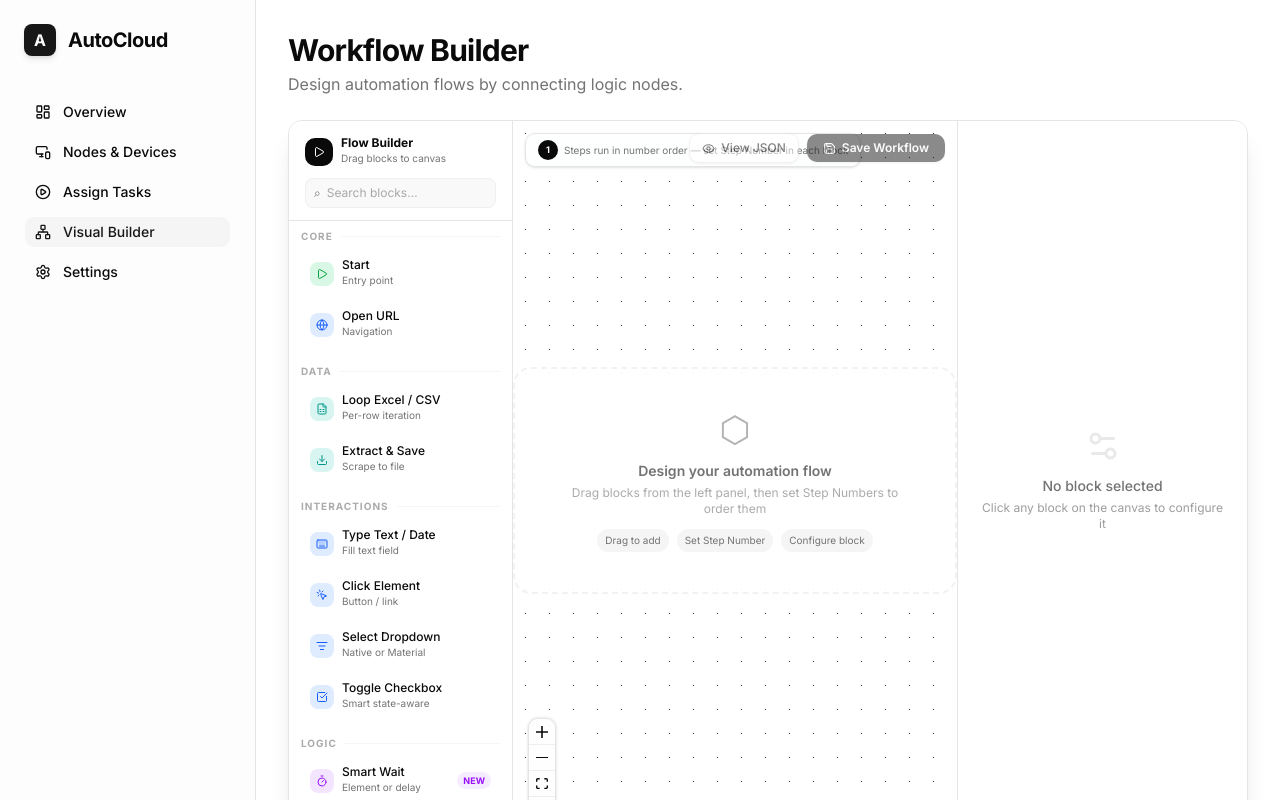
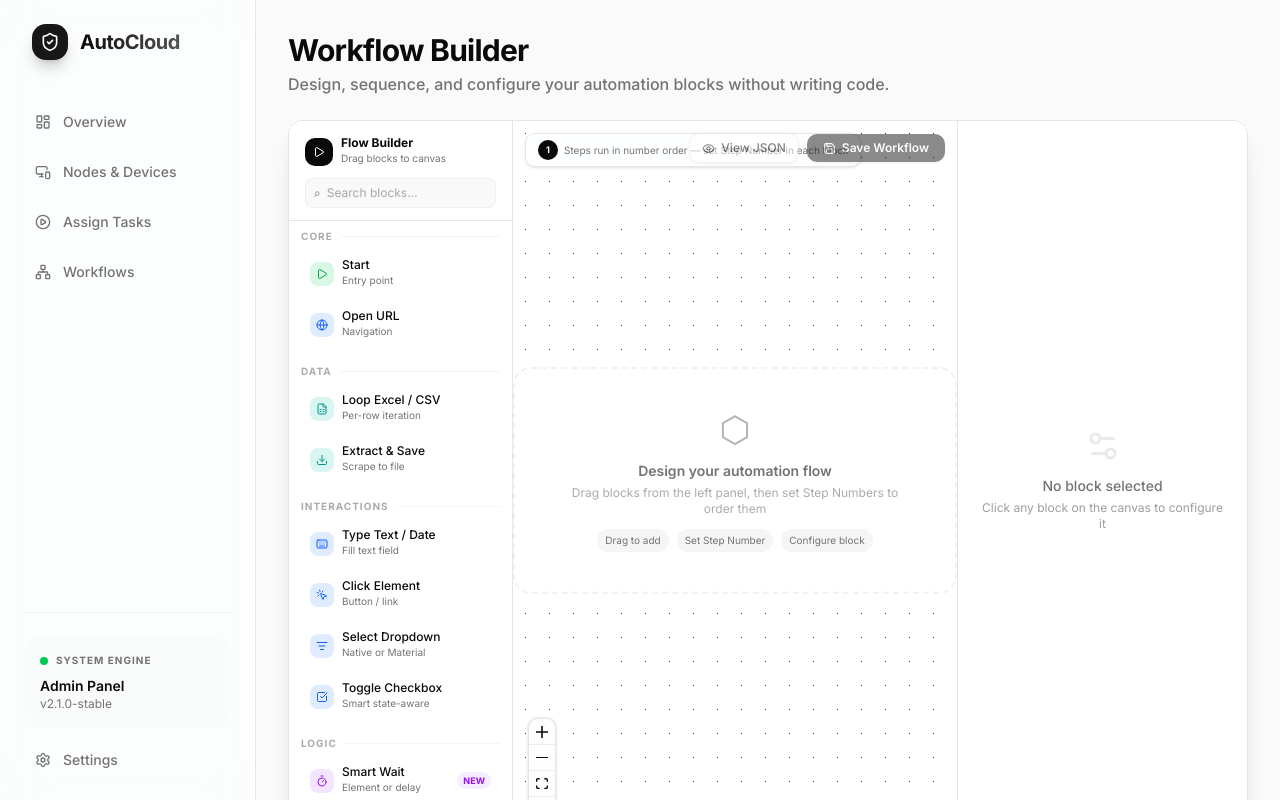
Before and after one commit to mohittarkardev-ops/AutoCloud, a Next.js app: page /workflows/builder in a window 1280 px wide. Built offline with nearby package versions, Linux system fonts and the light colour scheme.

Commit message:
bug fixes again

```diff
--- a/app/workflows/builder/page.tsx
+++ b/app/workflows/builder/page.tsx
@@ -1,64 +1,47 @@
-// web-dashboard/app/workflows/page.tsx
-import { Button } from "@/components/ui/button"
-import { LayoutDashboard, MonitorSmartphone, PlayCircle, Settings, Network } from "lucide-react"
-import Link from "next/link"
+// web-dashboard/app/workflows/builder/page.tsx
+import { Suspense } from "react"
 import { WorkflowEditor } from "@/components/WorkflowEditor"
-import { Suspense } from "react" // 🔴 NAYA IMPORT
+import { Sidebar } from "@/components/Sidebar"
 
-export default function WorkflowsPage() {
+export default function WorkflowBuilderPage() {
   return (
-    <div className="flex min-h-screen w-full bg-background text-foreground">
+    <div className="flex min-h-screen bg-[#fafafa] dark:bg-background overflow-hidden">
 
-      {/* Sidebar */}
-      <aside className="w-64 border-r bg-muted/20 p-6 flex flex-col hidden md:flex">
-        <div className="flex items-center gap-3 mb-10">
-          <div className="h-8 w-8 rounded-md bg-primary text-primary-foreground flex items-center justify-center font-bold shadow-md">A</div>
-          <h1 className="text-xl font-bold tracking-tight">AutoCloud</h1>
-        </div>
-
-        <nav className="flex flex-col gap-2 flex-1">
-          <Link href="/">
-            <Button variant="ghost" className="w-full justify-start gap-3">
-              <LayoutDashboard size={18} /> Overview
-            </Button>
-          </Link>
-          <Link href="/nodes">
-            <Button variant="ghost" className="w-full justify-start gap-3">
-              <MonitorSmartphone size={18} /> Nodes & Devices
-            </Button>
-          </Link>
-          <Link href="/builder">
-            <Button variant="ghost" className="w-full justify-start gap-3">
-              <PlayCircle size={18} /> Assign Tasks
-            </Button>
-          </Link>
-          <Link href="/workflows">
-            <Button variant="secondary" className="w-full justify-start gap-3">
-              <Network size={18} /> Visual Builder
-            </Button>
-          </Link>
-          <Button variant="ghost" className="justify-start gap-3">
-            <Settings size={18} /> Settings
-          </Button>
-        </nav>
-      </aside>
+      {/* 🔴 Shared Global Sidebar */}
+      <Sidebar />
 
       {/* Main Canvas Area */}
-      <main className="flex-1 flex flex-col p-8 pb-0 h-screen overflow-hidden">
+      <main className="flex-1 flex flex-col p-6 lg:p-8 h-screen overflow-hidden w-full">
+
+        {/* Header */}
         <header className="flex justify-between items-center mb-6 shrink-0">
           <div>
-            <h2 className="text-3xl font-bold tracking-tight">Workflow Builder</h2>
-            <p className="text-muted-foreground mt-1">Design automation flows by connecting logic nodes.</p>
+            <h2 className="text-3xl font-extrabold tracking-tight text-foreground">
+              Workflow Builder
+            </h2>
+            <p className="text-muted-foreground font-medium mt-1">
+              Design, sequence, and configure your automation blocks without writing code.
+            </p>
           </div>
         </header>
 
-        {/* React Flow Canvas Container */}
-        <div className="flex-1 pb-8">
-           {/* 🔴 THE FIX: Wrapped in Suspense so Next.js can resolve URL params dynamically */}
-           <Suspense fallback={<div className="flex items-center justify-center h-full"><p className="text-muted-foreground">Loading Builder...</p></div>}>
+        {/* React Flow / Builder Canvas Container */}
+        <div className="flex-1 pb-4 relative">
+           {/* 🔴 THE FIX: Wrapped in Suspense so Next.js can resolve URL params dynamically.
+             Beautiful fallback loader added while the heavy canvas initializes.
+           */}
+           <Suspense fallback={
+             <div className="flex flex-col items-center justify-center h-full w-full border border-border rounded-xl bg-card/30 shadow-sm">
+               <div className="w-10 h-10 border-4 border-primary/20 border-t-primary rounded-full animate-spin mb-4 shadow-sm" />
+               <p className="text-muted-foreground font-bold tracking-widest uppercase text-xs">
+                 Initializing Engine...
+               </p>
+             </div>
+           }>
              <WorkflowEditor />
            </Suspense>
         </div>
+
       </main>
 
     </div>
--- a/app/workflows/page.tsx
+++ b/app/workflows/page.tsx
@@ -7,53 +7,59 @@ import Link from "next/link"
 import { getWorkflows } from "@/app/actions/workflows"
 import { DeleteWorkflowButton } from "@/components/DeleteWorkflowButton"
 import { DuplicateWorkflowButton } from "@/components/DuplicateWorkflowButton"
-import { ExportWorkflowButton } from "@/components/ExportWorkflowButton" // 🔴 NEW: Export Button
-import { ImportWorkflowButton } from "@/components/ImportWorkflowButton" // 🔴 NEW: Import Button
+import { ExportWorkflowButton } from "@/components/ExportWorkflowButton"
+import { ImportWorkflowButton } from "@/components/ImportWorkflowButton"
 import { Sidebar } from "@/components/Sidebar"
 
 export default async function WorkflowsListPage() {
-  // 🔴 THE FIX: TypeScript strictness bypass
+  // Fetching data on the server side
   const workflows: any[] = await getWorkflows();
 
   return (
     <div className="flex min-h-screen bg-[#fafafa] dark:bg-background">
 
+      {/* Shared Global Sidebar */}
       <Sidebar />
 
-      <main className="flex-1 p-8 lg:p-12 max-w-7xl mx-auto w-full">
+      <main className="flex-1 p-6 lg:p-10 max-w-7xl mx-auto w-full">
 
-        <header className="flex flex-col md:flex-row justify-between items-start md:items-center gap-4 mb-10">
+        {/* Header Section */}
+        <header className="flex flex-col md:flex-row justify-between items-start md:items-center gap-4 mb-8">
           <div>
-            <h2 className="text-4xl font-extrabold tracking-tight mb-2">Workflows</h2>
-            <p className="text-muted-foreground font-medium">Design, manage, and edit your automation blueprints.</p>
+            <h2 className="text-3xl font-extrabold tracking-tight mb-1.5">Workflows</h2>
+            <p className="text-muted-foreground font-medium text-sm">
+              Design, manage, and edit your automation blueprints.
+            </p>
           </div>
 
-          <div className="flex items-center gap-4">
-            <div className="hidden md:flex items-center gap-2 bg-muted/40 px-4 py-2 rounded-2xl border border-border/50">
-              <Network size={16} className="text-muted-foreground"/>
+          <div className="flex items-center gap-3">
+            <div className="hidden md:flex items-center gap-2 bg-muted/40 px-4 py-2 rounded-xl border border-border/50">
+              <Network size={16} className="text-muted-foreground" />
               <span className="text-sm font-bold">{workflows.length} Total Blueprints</span>
             </div>
 
-            {/* 🔴 NEW: Import JSON Button Added Here */}
+            {/* Import JSON Button */}
             <ImportWorkflowButton />
 
+            {/* Create New Button */}
             <Link href="/workflows/builder">
-              <Button className="rounded-full px-6 h-11 font-bold shadow-xl shadow-primary/20 gap-2">
-                <Plus size={18} strokeWidth={3} /> Create New Flow
+              <Button className="rounded-xl px-5 h-10 font-bold shadow-md shadow-primary/20 gap-2 transition-transform hover:-translate-y-0.5">
+                <Plus size={16} strokeWidth={3} /> Create New Flow
               </Button>
             </Link>
           </div>
         </header>
 
-        <Card className="border-none shadow-sm bg-card/60 backdrop-blur-sm overflow-hidden">
+        {/* Data Table Card */}
+        <Card className="border border-border/50 shadow-sm bg-card/60 backdrop-blur-sm overflow-hidden rounded-2xl">
           <div className="overflow-x-auto">
             <Table>
               <TableHeader className="bg-muted/30 hover:bg-muted/30">
                 <TableRow className="border-b border-border/50">
-                  <TableHead className="w-[45%] font-bold text-xs uppercase tracking-widest text-muted-foreground">Blueprint Name</TableHead>
-                  <TableHead className="font-bold text-xs uppercase tracking-widest text-muted-foreground">Complexity</TableHead>
-                  <TableHead className="font-bold text-xs uppercase tracking-widest text-muted-foreground">Last Modified</TableHead>
-                  <TableHead className="text-right pr-6 font-bold text-xs uppercase tracking-widest text-muted-foreground">Actions</TableHead>
+                  <TableHead className="w-[45%] font-bold text-xs uppercase tracking-widest text-muted-foreground py-4">Blueprint Name</TableHead>
+                  <TableHead className="font-bold text-xs uppercase tracking-widest text-muted-foreground py-4">Complexity</TableHead>
+                  <TableHead className="font-bold text-xs uppercase tracking-widest text-muted-foreground py-4">Last Modified</TableHead>
+                  <TableHead className="text-right pr-6 font-bold text-xs uppercase tracking-widest text-muted-foreground py-4">Actions</TableHead>
                 </TableRow>
               </TableHeader>
 
@@ -68,7 +74,7 @@ export default async function WorkflowsListPage() {
                         <p className="font-bold text-lg text-foreground">No blueprints found</p>
                         <p className="text-sm mt-1 mb-6">Start by designing your first automation logic.</p>
                         <Link href="/workflows/builder">
-                          <Button variant="default" className="gap-2 rounded-full font-bold px-6 shadow-md">
+                          <Button variant="default" className="gap-2 rounded-xl font-bold px-6 shadow-md">
                             <Plus size={16} /> Design New Flow
                           </Button>
                         </Link>
@@ -77,11 +83,11 @@ export default async function WorkflowsListPage() {
                   </TableRow>
                 ) : (
                   workflows.map((wf: any) => (
-                    <TableRow key={wf._id} className="hover:bg-muted/10 transition-colors border-b border-border/40">
+                    <TableRow key={wf._id} className="hover:bg-muted/10 transition-colors border-b border-border/40 group">
 
-                      <TableCell className="font-medium">
+                      <TableCell className="font-medium py-4">
                         <div className="flex items-center gap-4">
-                          <div className="p-2.5 bg-primary/10 rounded-xl shadow-inner">
+                          <div className="p-2.5 bg-primary/10 rounded-xl shadow-inner group-hover:bg-primary/20 transition-colors">
                             <FileJson className="w-5 h-5 text-primary" />
                           </div>
                           <div className="flex flex-col">
@@ -93,7 +99,7 @@ export default async function WorkflowsListPage() {
                         </div>
                       </TableCell>
 
-                      <TableCell>
+                      <TableCell className="py-4">
                         <div className="flex items-center gap-1.5 bg-background border px-2.5 py-1 rounded-lg w-fit shadow-sm">
                           <GitCommit size={14} className="text-primary/70" />
                           <span className="text-[11px] font-black uppercase tracking-wider">
@@ -102,7 +108,7 @@ export default async function WorkflowsListPage() {
                         </div>
                       </TableCell>
 
-                      <TableCell>
+                      <TableCell className="py-4">
                         <div className="flex flex-col">
                           <span className="text-[12px] font-bold">
                             {new Date(wf.updatedAt || wf.createdAt).toLocaleDateString('en-IN', {
@@ -117,15 +123,14 @@ export default async function WorkflowsListPage() {
                         </div>
                       </TableCell>
 
-                      <TableCell className="text-right pr-6">
+                      <TableCell className="text-right pr-6 py-4">
                         <div className="flex justify-end gap-2 items-center">
                           <Link href={`/workflows/builder?id=${wf._id}`}>
-                            <Button variant="outline" size="sm" className="h-8 gap-1.5 text-blue-600 border-blue-200 hover:bg-blue-50 text-[11px] font-bold shadow-sm transition-transform hover:-translate-y-0.5">
+                            <Button variant="outline" size="sm" className="h-8 gap-1.5 text-blue-600 border-blue-200 hover:bg-blue-50 text-[11px] font-bold shadow-sm transition-transform hover:-translate-y-0.5 rounded-lg">
                               <Edit2 size={13} /> Edit
                             </Button>
                           </Link>
 
-                          {/* 🔴 NEW: Export Button Added Here */}
                           <ExportWorkflowButton workflow={wf} />
 
                           <DuplicateWorkflowButton id={wf._id} />
```
Also changed, not shown: components/WorkflowEditor.tsx (+24 -6 lines).
